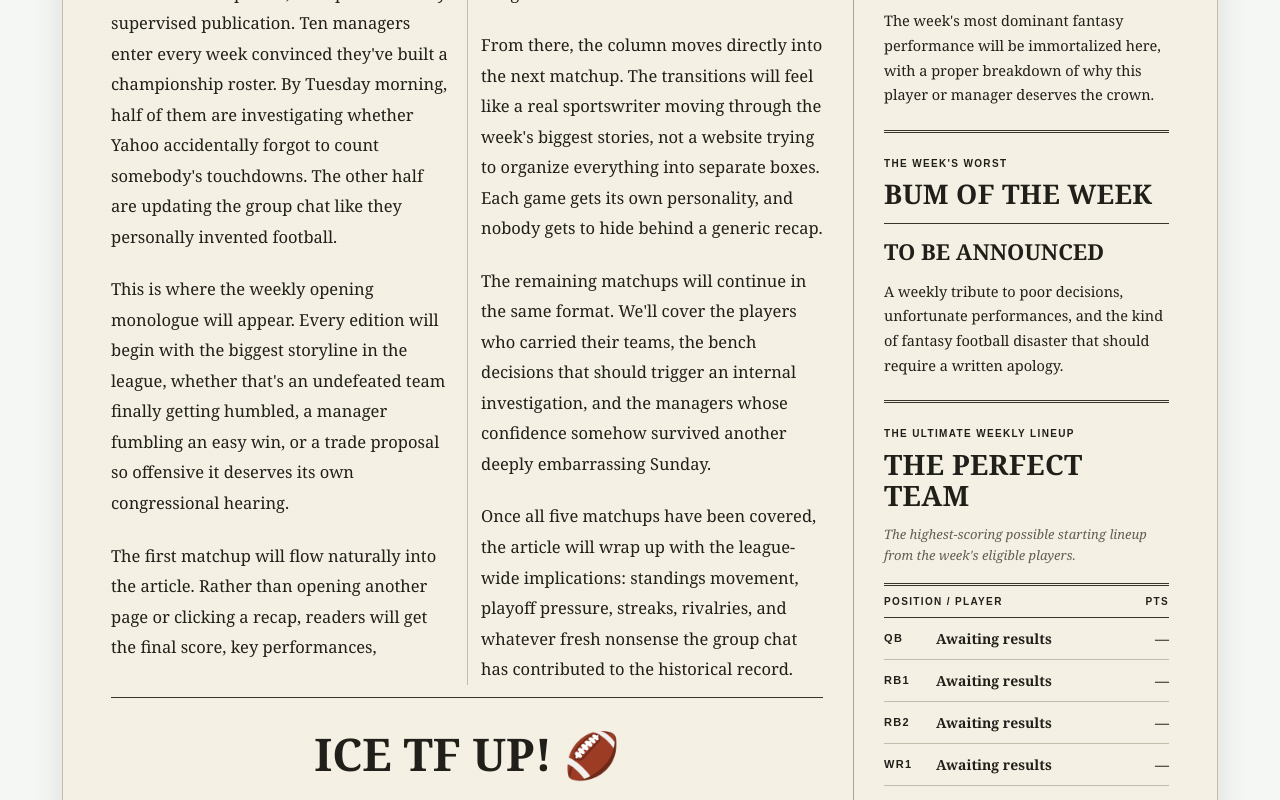
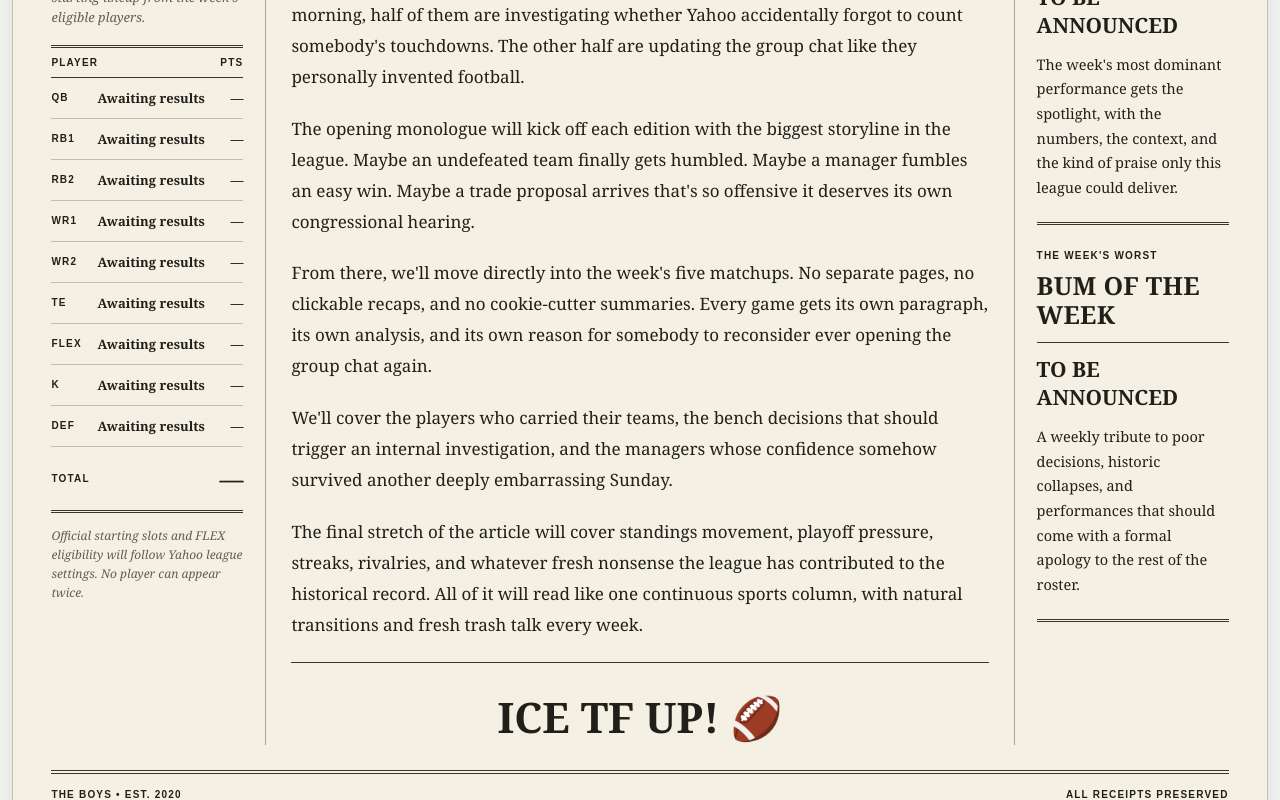
Before and after one commit to tlaird29/the-boys-league-hq, a Next.js app: page / in a window 1280 px wide. Shown: the part 1120-1920 px from the top of the page. Built offline with nearby package versions, Linux system fonts and the light colour scheme; a web font is replaced by a local one.

Commit message:
Set three-column newspaper layout

```diff
--- a/app/page.tsx
+++ b/app/page.tsx
@@ -12,31 +12,24 @@ const nav = [
   ["Commissioner", "/commissioner"],
 ];
 
-// THE WEDNESDAY REPORT
-// All content below is placeholder material.
-// Real scores and articles will be added after data import.
-
+// Placeholder edition. No real scores are implied.
 const edition = {
   week: "NEXT EDITION COMING SOON",
   headline: "THE BOYS ARE AT IT AGAIN",
   subtitle:
     "Ten managers. Five matchups. One weekly reminder that confidence and competence are not the same thing.",
   byline: "THE BOYS LEAGUE NEWS DESK",
-
   paragraphs: [
     "The Boys Fantasy Football League is preparing another edition of its most respected, least professionally supervised publication. Ten managers enter every week convinced they've built a championship roster. By Tuesday morning, half of them are investigating whether Yahoo accidentally forgot to count somebody's touchdowns. The other half are updating the group chat like they personally invented football.",
 
-    "This is where the weekly opening monologue will appear. Every edition will begin with the biggest storyline in the league, whether that's an undefeated team finally getting humbled, a manager fumbling an easy win, or a trade proposal so offensive it deserves its own congressional hearing.",
+    "The opening monologue will kick off each edition with the biggest storyline in the league. Maybe an undefeated team finally gets humbled. Maybe a manager fumbles an easy win. Maybe a trade proposal arrives that's so offensive it deserves its own congressional hearing.",
 
-    "The first matchup will flow naturally into the article. Rather than opening another page or clicking a recap, readers will get the final score, key performances, managerial decisions, and an appropriately ruthless assessment of how the game unfolded.",
+    "From there, we'll move directly into the week's five matchups. No separate pages, no clickable recaps, and no cookie-cutter summaries. Every game gets its own paragraph, its own analysis, and its own reason for somebody to reconsider ever opening the group chat again.",
 
-    "From there, the column moves directly into the next matchup. The transitions will feel like a real sportswriter moving through the week's biggest stories, not a website trying to organize everything into separate boxes. Each game gets its own personality, and nobody gets to hide behind a generic recap.",
+    "We'll cover the players who carried their teams, the bench decisions that should trigger an internal investigation, and the managers whose confidence somehow survived another deeply embarrassing Sunday.",
 
-    "The remaining matchups will continue in the same format. We'll cover the players who carried their teams, the bench decisions that should trigger an internal investigation, and the managers whose confidence somehow survived another deeply embarrassing Sunday.",
-
-    "Once all five matchups have been covered, the article will wrap up with the league-wide implications: standings movement, playoff pressure, streaks, rivalries, and whatever fresh nonsense the group chat has contributed to the historical record.",
+    "The final stretch of the article will cover standings movement, playoff pressure, streaks, rivalries, and whatever fresh nonsense the league has contributed to the historical record. All of it will read like one continuous sports column, with natural transitions and fresh trash talk every week.",
   ],
-
   closing: "ICE TF UP! 🏈",
 };
 
@@ -52,7 +45,7 @@ const goat: WeeklyHonor = {
   team: null,
   points: null,
   commentary:
-    "The week's most dominant fantasy performance will be immortalized here, with a proper breakdown of why this player or manager deserves the crown.",
+    "The week's most dominant performance gets the spotlight, with the numbers, the context, and the kind of praise only this league could deliver.",
 };
 
 const bum: WeeklyHonor = {
@@ -60,7 +53,7 @@ const bum: WeeklyHonor = {
   team: null,
   points: null,
   commentary:
-    "A weekly tribute to poor decisions, unfortunate performances, and the kind of fantasy football disaster that should require a written apology.",
+    "A weekly tribute to poor decisions, historic collapses, and performances that should come with a formal apology to the rest of the roster.",
 };
 
 type PerfectSlot = {
@@ -70,10 +63,8 @@ type PerfectSlot = {
   points: number | null;
 };
 
-// These lineup slots are provisional.
-// They will be verified against Yahoo league settings.
+// Provisional lineup until Yahoo roster settings are confirmed.
 // Each player must appear only once.
-
 const perfectTeam: PerfectSlot[] = [
   { position: "QB", player: null, fantasyTeam: null, points: null },
   { position: "RB1", player: null, fantasyTeam: null, points: null },
@@ -92,7 +83,7 @@ const perfectTeamReady = perfectTeam.every(
 
 const perfectTeamTotal = perfectTeamReady
   ? perfectTeam.reduce(
-      (total, slot) => total + (slot.points ?? 0),
+      (sum, slot) => sum + (slot.points ?? 0),
       0
     )
   : null;
@@ -106,119 +97,31 @@ const smallPrint: CSSProperties = {
   fontFamily: "Arial, Helvetica, sans-serif",
   fontSize: 10,
   fontWeight: 800,
-  letterSpacing: 1.35,
+  letterSpacing: 1.2,
   textTransform: "uppercase",
 };
 
 const paragraphStyle: CSSProperties = {
   fontFamily: "Georgia, 'Times New Roman', serif",
-  fontSize: 16.5,
-  lineHeight: 1.85,
+  fontSize: 17,
+  lineHeight: 1.82,
   color: ink,
   textAlign: "left",
-  margin: "0 0 22px",
+  margin: "0 0 21px",
   overflowWrap: "break-word",
 };
 
-function HonorColumn({
-  title,
-  eyebrow,
-  honor,
-}: {
-  title: string;
-  eyebrow: string;
-  honor: WeeklyHonor;
-}) {
-  return (
-    <section
-      style={{
-        borderBottom: `3px double ${rule}`,
-        paddingBottom: 23,
-        marginBottom: 25,
-      }}
-    >
-      <div style={smallPrint}>{eyebrow}</div>
-
-      <h3
-        style={{
-          fontFamily: "Georgia, 'Times New Roman', serif",
-          fontSize: 27,
-          lineHeight: 1.1,
-          margin: "10px 0 14px",
-          textTransform: "uppercase",
-        }}
-      >
-        {title}
-      </h3>
-
-      <div
-        style={{
-          borderTop: `1px solid ${rule}`,
-          paddingTop: 12,
-        }}
-      >
-        <div
-          style={{
-            fontFamily: "Georgia, serif",
-            fontSize: 22,
-            fontWeight: 800,
-          }}
-        >
-          {honor.name ?? "TO BE ANNOUNCED"}
-        </div>
-
-        {honor.team && (
-          <div
-            style={{
-              ...smallPrint,
-              marginTop: 7,
-              color: faded,
-            }}
-          >
-            {honor.team}
-          </div>
-        )}
-
-        {honor.points !== null && (
-          <div
-            style={{
-              fontFamily: "Georgia, serif",
-              fontSize: 25,
-              fontWeight: 800,
-              marginTop: 9,
-            }}
-          >
-            {honor.points.toFixed(2)} PTS
-          </div>
-        )}
-
-        <p
-          style={{
-            ...paragraphStyle,
-            fontSize: 14.5,
-            lineHeight: 1.7,
-            marginTop: 13,
-            marginBottom: 0,
-          }}
-        >
-          {honor.commentary}
-        </p>
-      </div>
-    </section>
-  );
-}
-
 function PerfectTeamColumn() {
   return (
-    <section>
+    <aside className="boys-perfect-team">
       <div style={smallPrint}>
         THE ULTIMATE WEEKLY LINEUP
       </div>
 
       <h3
         style={{
-          fontFamily: "Georgia, 'Times New Roman', serif",
-          fontSize: 28,
+          fontFamily: "Georgia, serif",
+          fontSize: 25,
           lineHeight: 1.1,
           margin: "10px 0",
         }}
@@ -232,8 +135,8 @@ function PerfectTeamColumn() {
           fontSize: 13,
           fontStyle: "italic",
           color: faded,
-          lineHeight: 1.6,
-          marginBottom: 18,
+          lineHeight: 1.55,
+          marginBottom: 17,
         }}
       >
         The highest-scoring possible starting lineup
@@ -242,16 +145,15 @@ function PerfectTeamColumn() {
 
       <div
         style={{
+          ...smallPrint,
+          display: "flex",
+          justifyContent: "space-between",
           borderTop: `3px double ${rule}`,
           borderBottom: `1px solid ${rule}`,
-          padding: "10px 0",
-          display: "flex",
-          justifyContent: "space-between",
-          gap: 10,
-          ...smallPrint,
+          padding: "9px 0",
         }}
       >
-        <span>POSITION / PLAYER</span>
+        <span>PLAYER</span>
         <span>PTS</span>
       </div>
 
@@ -260,17 +162,17 @@ function PerfectTeamColumn() {
           key={slot.position}
           style={{
             display: "grid",
-            gridTemplateColumns: "44px minmax(0, 1fr) auto",
-            gap: 8,
-            alignItems: "start",
+            gridTemplateColumns: "40px minmax(0, 1fr) auto",
+            gap: 6,
             padding: "11px 0",
             borderBottom: "1px solid #c5bdab",
+            alignItems: "start",
           }}
         >
           <strong
             style={{
               ...smallPrint,
-              fontSize: 11,
+              fontSize: 10,
               paddingTop: 3,
             }}
           >
@@ -281,7 +183,7 @@ function PerfectTeamColumn() {
             <div
               style={{
                 fontFamily: "Georgia, serif",
-                fontSize: 14,
+                fontSize: 13,
                 fontWeight: 700,
               }}
             >
@@ -305,7 +207,7 @@ function PerfectTeamColumn() {
           <strong
             style={{
               fontFamily: "Georgia, serif",
-              fontSize: 14,
+              fontSize: 13,
             }}
           >
             {slot.points === null
@@ -320,26 +222,23 @@ function PerfectTeamColumn() {
           display: "flex",
           justifyContent: "space-between",
           alignItems: "center",
-          gap: 10,
-          padding: "16px 0",
+          gap: 8,
+          padding: "15px 0",
           borderBottom: `3px double ${rule}`,
         }}
       >
-        <div style={smallPrint}>
-          PERFECT TEAM TOTAL
-        </div>
+        <span style={smallPrint}>TOTAL</span>
 
-        <div
+        <strong
           style={{
             fontFamily: "Georgia, serif",
-            fontSize: 27,
-            fontWeight: 900,
+            fontSize: 24,
           }}
         >
           {perfectTeamTotal === null
             ? "—"
             : perfectTeamTotal.toFixed(2)}
-        </div>
+        </strong>
       </div>
 
       <p
@@ -352,10 +251,97 @@ function PerfectTeamColumn() {
           marginTop: 13,
         }}
       >
-        Final lineup slots and FLEX eligibility will
-        follow the league's official Yahoo settings.
-        Each player may appear only once.
+        Official starting slots and FLEX eligibility
+        will follow Yahoo league settings. No player
+        can appear twice.
       </p>
+    </aside>
+  );
+}
+
+function HonorFeature({
+  title,
+  eyebrow,
+  honor,
+}: {
+  title: string;
+  eyebrow: string;
+  honor: WeeklyHonor;
+}) {
+  return (
+    <section
+      style={{
+        paddingBottom: 23,
+        marginBottom: 25,
+        borderBottom: `3px double ${rule}`,
+      }}
+    >
+      <div style={smallPrint}>{eyebrow}</div>
+
+      <h3
+        style={{
+          fontFamily: "Georgia, serif",
+          fontSize: 25,
+          lineHeight: 1.15,
+          margin: "10px 0 13px",
+        }}
+      >
+        {title}
+      </h3>
+
+      <div
+        style={{
+          borderTop: `1px solid ${rule}`,
+          paddingTop: 12,
+        }}
+      >
+        <div
+          style={{
+            fontFamily: "Georgia, serif",
+            fontSize: 21,
+            fontWeight: 800,
+          }}
+        >
+          {honor.name ?? "TO BE ANNOUNCED"}
+        </div>
+
+        {honor.team && (
+          <div
+            style={{
+              ...smallPrint,
+              color: faded,
+              marginTop: 8,
+            }}
+          >
+            {honor.team}
+          </div>
+        )}
+
+        {honor.points !== null && (
+          <div
+            style={{
+              fontFamily: "Georgia, serif",
+              fontSize: 23,
+              fontWeight: 800,
+              marginTop: 8,
+            }}
+          >
+            {honor.points.toFixed(2)} PTS
+          </div>
+        )}
+
+        <p
+          style={{
+            ...paragraphStyle,
+            fontSize: 14.5,
+            lineHeight: 1.7,
+            marginTop: 13,
+            marginBottom: 0,
+          }}
+        >
+          {honor.commentary}
+        </p>
+      </div>
     </section>
   );
 }
@@ -366,50 +352,74 @@ export default function Home() {
       <style>{`
         .boys-newspaper-layout {
           display: grid;
-          grid-template-columns: minmax(0, 1fr) 285px;
-          gap: 30px;
+          grid-template-columns:
+            minmax(0, 215px)
+            minmax(0, 1fr)
+            minmax(0, 215px);
+          gap: 25px;
         }
 
-        .boys-news-article {
+        .boys-perfect-team {
           min-width: 0;
-          padding-right: 30px;
           border-right: 1px solid #aaa18e;
+          padding-right: 22px;
         }
 
-        .boys-news-columns {
-          column-count: 2;
-          column-gap: 28px;
-          column-rule: 1px solid #c5bdab;
-        }
-
-        .boys-news-sidebar {
+        .boys-main-article {
           min-width: 0;
         }
 
-        @media (max-width: 850px) {
+        .boys-honors {
+          min-width: 0;
+          border-left: 1px solid #aaa18e;
+          padding-left: 22px;
+        }
+
+        @media (max-width: 950px) {
+          .boys-newspaper-layout {
+            grid-template-columns:
+              minmax(0, 190px)
+              minmax(0, 1fr);
+          }
+
+          .boys-honors {
+            grid-column: 1 / -1;
+            border-left: 0;
+            border-top: 4px double #38352d;
+            padding-left: 0;
+            padding-top: 25px;
+            display: grid;
+            grid-template-columns: repeat(2, minmax(0, 1fr));
+            gap: 25px;
+          }
+        }
+
+        @media (max-width: 650px) {
           .boys-newspaper-layout {
             grid-template-columns: 1fr;
           }
 
-          .boys-news-article {
-            padding-right: 0;
-            border-right: 0;
+          .boys-main-article {
+            grid-row: 1;
           }
 
-          .boys-news-sidebar {
+          .boys-perfect-team {
+            grid-row: 2;
+            border-right: 0;
             border-top: 4px double #38352d;
+            padding-right: 0;
             padding-top: 25px;
           }
-        }
 
-        @media (max-width: 600px) {
-          .boys-news-columns {
-            column-count: 1;
+          .boys-honors {
+            grid-row: 3;
+            grid-column: 1;
+            grid-template-columns: 1fr;
           }
         }
       `}</style>
 
-      {/* LEAGUE HQ HEADER */}
+      {/* EXISTING LEAGUE HQ HEADER */}
 
       <header className="top">
         <div className="kicker">
@@ -441,11 +451,11 @@ export default function Home() {
         </nav>
       </header>
 
-      {/* PRINT NEWSPAPER */}
+      {/* PRINT NEWSPAPER FRONT PAGE */}
 
       <main
         style={{
-          maxWidth: 1180,
+          maxWidth: 1320,
           margin: "28px auto",
           padding: "0 12px",
         }}
@@ -454,14 +464,14 @@ export default function Home() {
           style={{
             background: paper,
             color: ink,
-            padding: "clamp(16px, 4vw, 48px)",
+            padding: "clamp(16px, 3vw, 42px)",
             border: "1px solid #c6beac",
             boxShadow: "0 10px 28px #14251f20",
             backgroundImage:
               "repeating-linear-gradient(0deg, transparent, transparent 3px, rgba(55,45,25,0.012) 4px)",
           }}
         >
-          {/* TOP PRINT STRIP */}
+          {/* NEWSPAPER MASTHEAD */}
 
           <div
             style={{
@@ -470,16 +480,14 @@ export default function Home() {
               justifyContent: "space-between",
               flexWrap: "wrap",
               gap: 8,
+              paddingBottom: 10,
               borderBottom: `1px solid ${rule}`,
-              paddingBottom: 10,
             }}
           >
             <span>EST. MMXX</span>
             <span>THE BOYS FANTASY FOOTBALL LEAGUE</span>
             <span>WEDNESDAY EDITION</span>
           </div>
-
-          {/* NEWSPAPER MASTHEAD */}
 
           <div
             style={{
@@ -551,8 +559,7 @@ export default function Home() {
 
             <h2
               style={{
-                fontFamily:
-                  "Georgia, 'Times New Roman', serif",
+                fontFamily: "Georgia, 'Times New Roman', serif",
                 fontSize: "clamp(37px, 6.5vw, 76px)",
                 lineHeight: 1.04,
                 fontWeight: 900,
@@ -566,8 +573,7 @@ export default function Home() {
 
             <p
               style={{
-                fontFamily:
-                  "Georgia, 'Times New Roman', serif",
+                fontFamily: "Georgia, 'Times New Roman', serif",
                 fontSize: "clamp(17px, 2vw, 21px)",
                 fontStyle: "italic",
                 lineHeight: 1.55,
@@ -584,7 +590,7 @@ export default function Home() {
             </div>
           </section>
 
-          {/* MAIN STORY AND SIDEBAR */}
+          {/* THREE-COLUMN NEWSPAPER BODY */}
 
           <div
             className="boys-newspaper-layout"
@@ -594,9 +600,13 @@ export default function Home() {
               borderBottom: `4px double ${rule}`,
             }}
           >
-            {/* CONTINUOUS SATIRICAL ARTICLE */}
+            {/* LEFT: PERFECT TEAM */}
 
-            <section className="boys-news-article">
+            <PerfectTeamColumn />
+
+            {/* CENTER: ONE CONTINUOUS ARTICLE */}
+
+            <section className="boys-main-article">
               <div
                 style={{
                   ...smallPrint,
@@ -606,21 +616,15 @@ export default function Home() {
                 THE WEDNESDAY REPORT • LEAGUE DISPATCH
               </div>
 
-              <div className="boys-news-columns">
-                {edition.paragraphs.map(
-                  (paragraph, index) => (
-                    <p
-                      key={index}
-                      style={paragraphStyle}
-                    >
+              {edition.paragraphs.map((paragraph, index) => (
+                <p key={index} style={paragraphStyle}>
                   {index === 0 ? (
                     <>
                       <span
                         style={{
                           float: "left",
-                              fontFamily:
-                                "Georgia, 'Times New Roman', serif",
-                              fontSize: 74,
+                          fontFamily: "Georgia, serif",
+                          fontSize: 70,
                           fontWeight: 900,
                           lineHeight: 0.85,
                           paddingRight: 8,
@@ -636,46 +640,41 @@ export default function Home() {
                     paragraph
                   )}
                 </p>
-                  )
-                )}
-              </div>
+              ))}
 
               <div
                 style={{
-                  fontFamily:
-                    "Georgia, 'Times New Roman', serif",
-                  fontSize: "clamp(29px, 4vw, 45px)",
+                  borderTop: `1px solid ${rule}`,
+                  marginTop: 20,
+                  paddingTop: 25,
+                  textAlign: "center",
+                  fontFamily: "Georgia, serif",
+                  fontSize: "clamp(27px, 4vw, 42px)",
                   fontWeight: 900,
-                  textAlign: "center",
-                  padding: "25px 0 10px",
-                  borderTop: `1px solid ${rule}`,
-                  marginTop: 12,
                 }}
               >
                 {edition.closing}
               </div>
             </section>
 
-            {/* NEWSPAPER SIDEBAR */}
+            {/* RIGHT: GOAT AND BUM */}
 
-            <aside className="boys-news-sidebar">
-              <HonorColumn
+            <aside className="boys-honors">
+              <HonorFeature
                 title="GOAT OF THE WEEK"
                 eyebrow="THE WEEK'S FINEST"
                 honor={goat}
               />
 
-              <HonorColumn
+              <HonorFeature
                 title="BUM OF THE WEEK"
                 eyebrow="THE WEEK'S WORST"
                 honor={bum}
               />
-
-              <PerfectTeamColumn />
             </aside>
           </div>
 
-          {/* PRINT FOOTER */}
+          {/* NEWSPAPER FOOTER */}
 
           <div
             style={{
```
Lines whose indentation alone changed are shown as unchanged.
